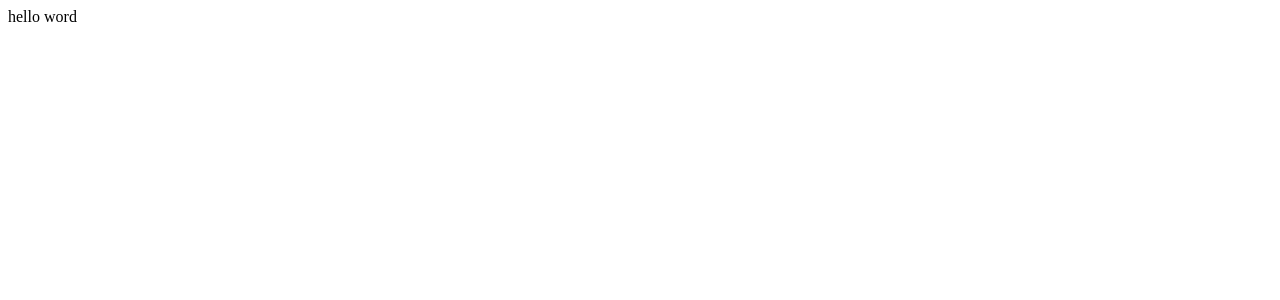
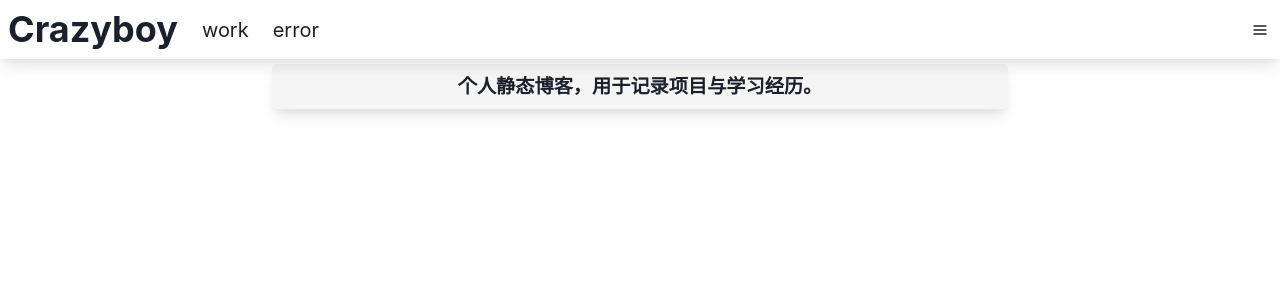
Before and after one commit to ccg1024/nextjs-blog, a Next.js app: page / in a window 1280 px wide. Shown: the top 300 px of the page. Built offline with nearby package versions, Linux system fonts and the light colour scheme.

Commit message:
update first commit

```diff
--- /dev/null
+++ b/components/index-head.jsx
@@ -0,0 +1,17 @@
+import React from 'react'
+import { Box, Center } from '@chakra-ui/react'
+
+export default function IndexHead({ infoData }) {
+  return (
+    <Box
+      backgroundColor="blackAlpha.50"
+      padding={2}
+      borderRadius={5}
+      boxShadow="lg"
+    >
+      <Center fontSize="1.2rem" fontWeight="bold">
+        {infoData}
+      </Center>
+    </Box>
+  )
+}
--- /dev/null
+++ b/components/layout.jsx
@@ -0,0 +1,20 @@
+import React from 'react'
+import Head from 'next/head'
+import { Box, Container } from '@chakra-ui/react'
+
+import Navbar from './navbar'
+
+export default function Layout({ route, children }) {
+  return (
+    <Box as="main">
+      <Head>
+        <meta name="viewport" content="width=device-width, initial-scale=1" />
+        <title>Crazyboy - Homepage</title>
+      </Head>
+      <Navbar />
+      <Container maxW="container.lg" pt={16}>
+        <Box>{children}</Box>
+      </Container>
+    </Box>
+  )
+}
--- /dev/null
+++ b/components/navbar.jsx
@@ -0,0 +1,81 @@
+import React from 'react'
+import Link from 'next/link'
+import {
+  Box,
+  Heading,
+  Flex,
+  Text,
+  Menu,
+  MenuButton,
+  MenuList,
+  MenuItem,
+  IconButton
+} from '@chakra-ui/react'
+
+import { HamburgerIcon } from '@chakra-ui/icons'
+
+import styles from '../styles/navbar.module.css'
+
+const NavBrand = () => {
+  return (
+    <Box p={2}>
+      <Link href="/">
+        <Heading as="h2">Crazyboy</Heading>
+      </Link>
+    </Box>
+  )
+}
+
+const NavLeftItem = ({ isActive, children }) => {
+  return (
+    <Text
+      padding={2}
+      _hover={!isActive && { backgroundColor: 'blackAlpha.50' }}
+      backgroundColor={isActive && 'blue.100'}
+    >
+      {children}
+    </Text>
+  )
+}
+
+export default function Navbar() {
+  return (
+    <Box
+      position="fixed"
+      backgroundColor="whiteAlpha.50"
+      width="100%"
+      backdropFilter="auto"
+      backdropBlur="8px"
+      boxShadow="lg"
+    >
+      <Flex alignItems="center">
+        <NavBrand />
+
+        <Flex justifyContent="space-between" flexGrow={1} alignItems="center">
+          <Box display={{ base: 'none', md: 'flex' }}>
+            <Link href="/" className={styles.navLink}>
+              <NavLeftItem>work</NavLeftItem>
+            </Link>
+            <Link href="#" className={styles.navLink}>
+              <NavLeftItem>error</NavLeftItem>
+            </Link>
+          </Box>
+          <Box display="flex" justifyContent="right" flexGrow={1}>
+            <Menu>
+              <MenuButton
+                as={IconButton}
+                icon={<HamburgerIcon />}
+                backgroundColor="white"
+              />
+              <MenuList>
+                <MenuItem>about</MenuItem>
+                <MenuItem>work</MenuItem>
+                <MenuItem>error</MenuItem>
+              </MenuList>
+            </Menu>
+          </Box>
+        </Flex>
+      </Flex>
+    </Box>
+  )
+}
--- /dev/null
+++ b/lib/posts.js
@@ -0,0 +1,16 @@
+import fs from 'fs'
+import path from 'path'
+
+const postsDirectory = path.join(process.cwd(), 'posts')
+
+export function getIndexInfoData() {
+  const filePath = path.join(postsDirectory, 'indexInfo.md')
+  try {
+    const fileContents = fs.readFileSync(filePath, 'utf8')
+    return {
+      infoData: fileContents
+    }
+  } catch (err) {
+    console.log(err)
+  }
+}
--- /dev/null
+++ b/lib/theme.js
@@ -0,0 +1,17 @@
+import { extendTheme } from '@chakra-ui/react'
+import { mode } from '@chakra-ui/theme-tools'
+
+// change global style
+const styles = {
+  global: props => ({
+    body: {
+      bg: mode('white', 'gray.50')(props)
+    }
+  })
+}
+
+const blogTheme = extendTheme({
+  styles: styles
+})
+
+export default blogTheme
--- a/next.config.js
+++ b/next.config.js
@@ -1,6 +1,15 @@
 /** @type {import('next').NextConfig} */
 const nextConfig = {
   reactStrictMode: true,
+  webpack(config, { nextRuntime }) {
+    if (typeof nextRuntime === 'undefined') {
+      config.resolve.fallback = {
+        ...config.resolve.fallback,
+        fs: false
+      }
+    }
+    return config
+  }
 }
 
 module.exports = nextConfig
--- a/package.json
+++ b/package.json
@@ -11,6 +11,7 @@
     "lint": "next lint"
   },
   "dependencies": {
+    "@chakra-ui/icons": "^2.0.18",
     "@chakra-ui/react": "^2.5.5",
     "@emotion/react": "^11.10.6",
     "@emotion/styled": "^11.10.6",
--- a/pages/_app.js
+++ b/pages/_app.js
@@ -1,3 +1,11 @@
+import { ChakraProvider } from '@chakra-ui/react'
+import blogTheme from '@/lib/theme'
+import '../styles/global.css'
+
 export default function App({ Component, pageProps }) {
-  return <Component {...pageProps} />
+  return (
+    <ChakraProvider theme={blogTheme}>
+      <Component {...pageProps} />
+    </ChakraProvider>
+  )
 }
--- a/pages/index.js
+++ b/pages/index.js
@@ -1,7 +1,25 @@
-export default function Home() {
+import Layout from '@/components/layout'
+import { Box, Text, Container, Flex } from '@chakra-ui/react'
+import IndexHead from '@/components/index-head'
+import { getIndexInfoData } from '../lib/posts'
+
+export default function Home({ infoData }) {
   return (
     <>
-      <div>hello word</div>
+      <Layout>
+        <Container maxW="container.md">
+          <IndexHead infoData={infoData} />
+        </Container>
+      </Layout>
     </>
   )
 }
+
+export async function getStaticProps() {
+  const { infoData } = getIndexInfoData()
+  return {
+    props: {
+      infoData: infoData
+    }
+  }
+}
--- /dev/null
+++ b/posts/indexInfo.md
@@ -0,0 +1 @@
+个人静态博客，用于记录项目与学习经历。
--- /dev/null
+++ b/styles/global.css
@@ -0,0 +1,4 @@
+html,
+body {
+  font-size: 16px;
+}
--- /dev/null
+++ b/styles/navbar.module.css
@@ -0,0 +1,4 @@
+.navLink {
+  font-size: 20px;
+  margin-left: 8px;
+}
```
Also changed, not shown: 1 other file (tests, documents, lock files or other folders).
